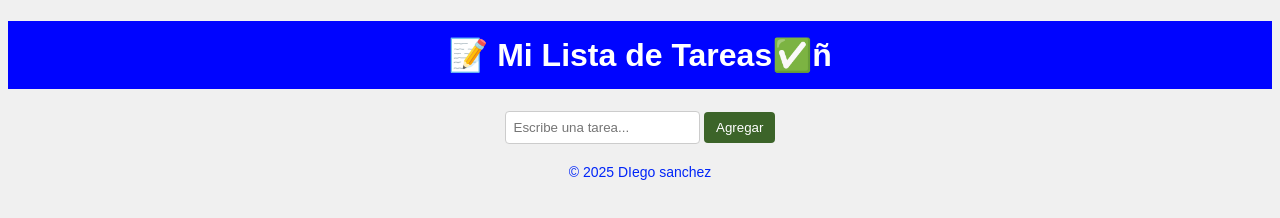
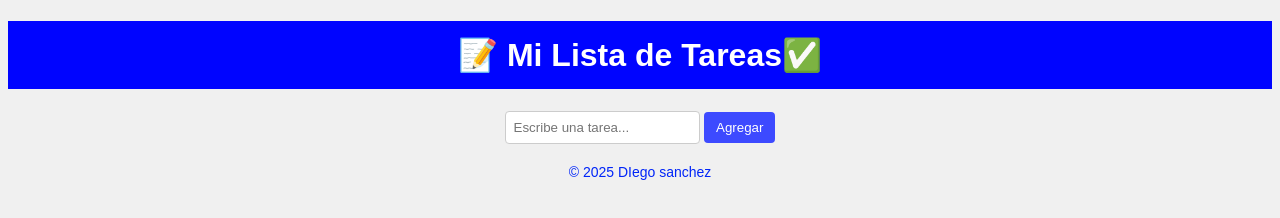
Before and after one commit to Diegosoprano777/peppepepe, a plain HTML site: page index.html in a window 1280 px wide. Drawn offline with Linux system fonts and the light colour scheme.

Commit message:
1 pirmer commit

```diff
--- a/index.html
+++ b/index.html
@@ -26,7 +26,7 @@
     button {
       padding: 8px 12px;
       border: none;
-      background-color: #3c6429;
+      background-color: #3d4aff;
       color: white;
       border-radius: 4px;
       cursor: pointer;
@@ -67,7 +67,7 @@
 </head>
 <body>
 
-  <h1>📝 Mi Lista de Tareas✅ñ</h1>
+  <h1>📝 Mi Lista de Tareas✅</h1>
 
   <input id="tarea" type="text" placeholder="Escribe una tarea...">
   <button onclick="agregarTarea()">Agregar</button>
```
